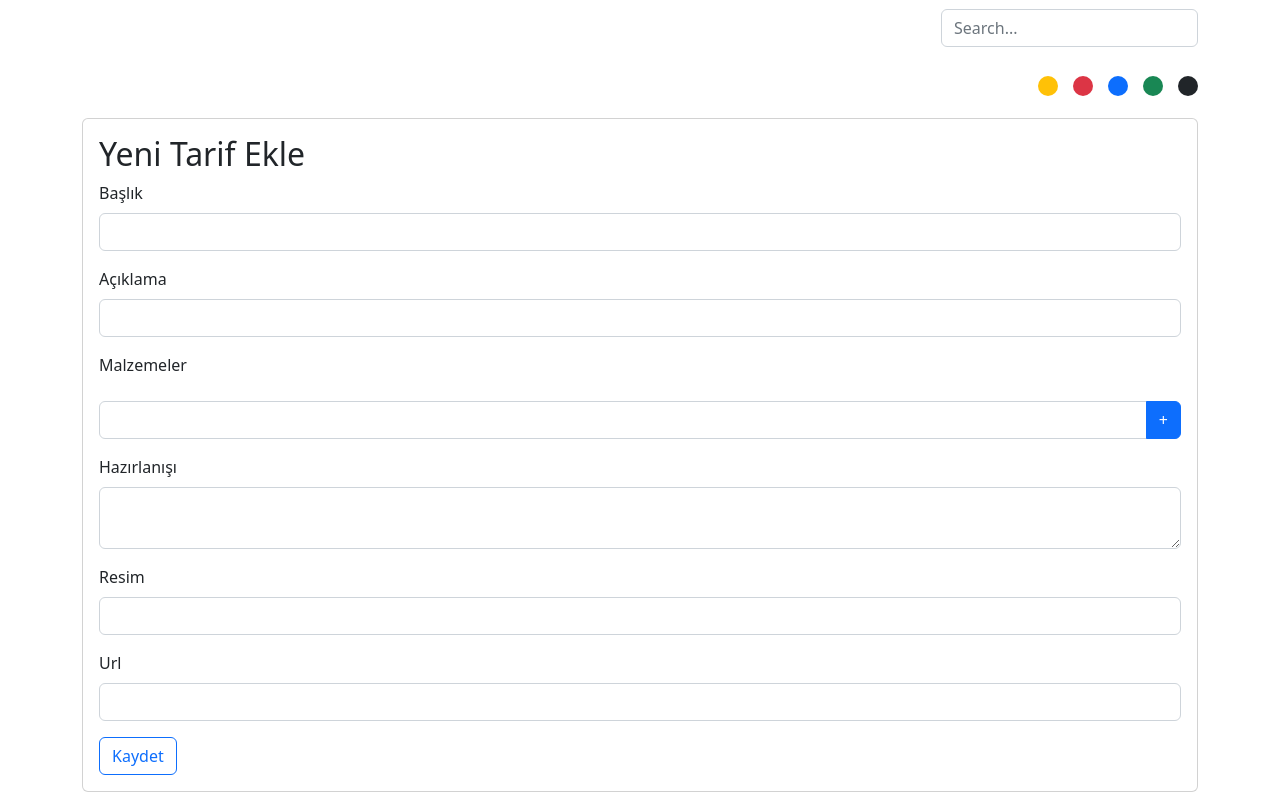
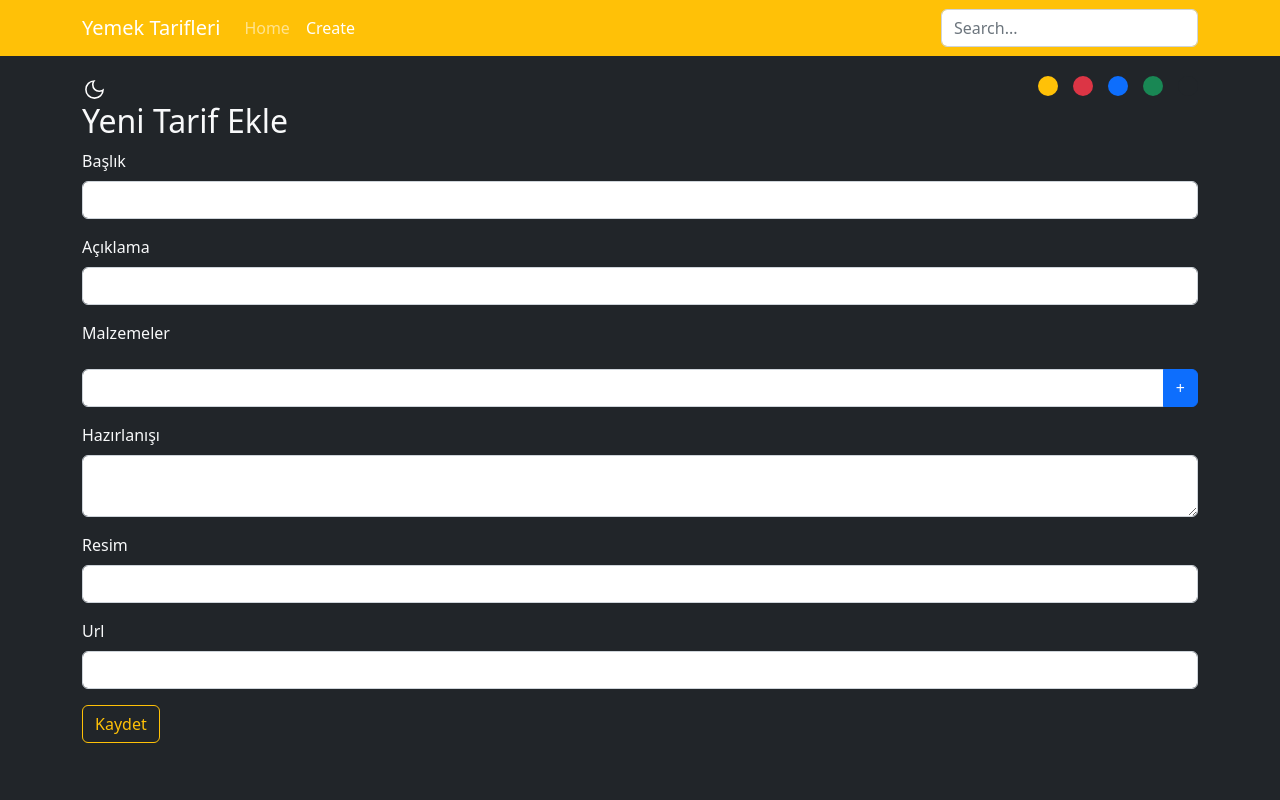
Before and after one commit to Emrehanoglu/ReactV2, a React (Create React App) app in the folder yemek-tarifleri/: page /create in a window 1280 px wide. Built offline with nearby package versions, Linux system fonts and the light colour scheme.

Commit message:
Yemek Tarifleri Uygulaması #17

```diff
--- a/yemek-tarifleri/src/components/ProductCard.js
+++ b/yemek-tarifleri/src/components/ProductCard.js
@@ -4,15 +4,15 @@ import { Link } from 'react-router-dom'
 import { ThemeContext } from '../contexts/ThemeContext'
 
 function ProductCard({tarif}) {
-  const { color } = useContext(ThemeContext)
+  const { color, mode } = useContext(ThemeContext)
   return (
     <div className='col-3 mb-3'>
-        <div className="card">
+        <div className={`card border-${mode === "dark" ? "light" : "dark"}`}>
             <img src={`img/${tarif.resim}`} className="card-img-top" alt={tarif.baslik} />
             <div className="card-body">
-            <h5 className="card-title">{tarif.baslik}</h5>
-            <p className="aciklama">{tarif.aciklama}</p>
-            <Link to={`/tarifler/${tarif.id}`} className={`btn btn-${color}`}>Tarifi incele...</Link>
+              <h5 className="card-title">{tarif.baslik}</h5>
+              <p className="aciklama">{tarif.aciklama}</p>
+              <Link to={`/tarifler/${tarif.id}`} className={`btn btn-${color}`}>Tarifi incele...</Link>
             </div>
         </div>
     </div>
--- a/yemek-tarifleri/src/components/ThemeSelector.css
+++ b/yemek-tarifleri/src/components/ThemeSelector.css
@@ -12,3 +12,13 @@
     cursor: pointer;
     margin-left: 15px;
 }
+
+.mode-toggle{
+    margin-right: auto; /* elemanı sağdan sola doğru iter */
+}
+
+.mode-toggle img{
+    width: 25px;
+    height: 25px;
+    cursor: pointer;
+}
--- a/yemek-tarifleri/src/components/ThemeSelector.js
+++ b/yemek-tarifleri/src/components/ThemeSelector.js
@@ -1,14 +1,26 @@
 import { useContext } from "react"
 import './ThemeSelector.css'
 import { ThemeContext } from "../contexts/ThemeContext"
-
+import lightIcon from '../assets/light.svg'
+import darkIcon from '../assets/dark.svg'
 
 export const themeColors = ["warning","danger","primary","success","dark"]
 
 export default function ThemeSelector(){
-    const {changeColor} = useContext(ThemeContext)
+    const {changeColor, changeMode, mode} = useContext(ThemeContext)
+
+    const toggleMode = () => {
+        changeMode(mode === "dark" ? "light" : "dark")
+        /* ThemeContext içerisinden gelen mode bilgisi dark ise light yap,
+        light ise dark yap */
+    }
+
     return(
         <div className="container theme-selector">
+            <div className="mode-toggle">
+                <img src={mode === "dark" ? darkIcon : lightIcon} alt="dark light mode"
+                onClick={toggleMode} />
+            </div>
             <div className="theme-links">
                 {
                     themeColors.map(color => (
--- a/yemek-tarifleri/src/contexts/ThemeContext.js
+++ b/yemek-tarifleri/src/contexts/ThemeContext.js
@@ -6,7 +6,10 @@ export const ThemeContext = createContext()
 export function ThemeProvider({children}){
     /* const [color, setColor] = useState('success') */
 
-    const [state, dispatch] = useReducer(themeReducer)
+    const [state, dispatch] = useReducer(themeReducer, {
+        color: 'warning',
+        mode: 'dark'
+    })
 
     const changeColor = (value) => {
         /* setColor(value) */
--- /dev/null
+++ b/yemek-tarifleri/src/layouts/MainLayout.css
@@ -0,0 +1,3 @@
+.main {
+    height: 100vh; /* tema rengi sayfayı olduğu gibi kaplayacak */
+}
--- a/yemek-tarifleri/src/layouts/MainLayout.js
+++ b/yemek-tarifleri/src/layouts/MainLayout.js
@@ -1,17 +1,20 @@
-import React from 'react'
+import React, { useContext } from 'react'
 import Navbar from '../components/Navbar'
 import { Outlet } from 'react-router-dom'
 import ThemeSelector from '../components/ThemeSelector'
+import { ThemeContext } from '../contexts/ThemeContext'
+import './MainLayout.css'
 
 function MainLayout() {
+  const {mode} = useContext(ThemeContext)
   return (
-    <>
+    <div className={`main bg-${mode}`}>
         <Navbar /> {/* sabit kısım. */}
         <ThemeSelector />
         <div className="container">
             <Outlet /> {/* alt componentlerin geleceği değişken kısım. */}
         </div>
-    </>
+    </div>
   )
 }
 
--- a/yemek-tarifleri/src/pages/create/Create.js
+++ b/yemek-tarifleri/src/pages/create/Create.js
@@ -1,7 +1,8 @@
-import React, { useEffect, useRef, useState } from 'react'
+import React, { useContext, useEffect, useRef, useState } from 'react'
 import "./Create.css"
 import useFetch from '../../hooks/useFetch'
 import { useNavigate } from 'react-router-dom'
+import { ThemeContext } from '../../contexts/ThemeContext'
 
 function Create() {
   const [baslik, setBaslik] = useState('')
@@ -13,7 +14,7 @@ function Create() {
   const [malzemeler, setMalzemeler] = useState([])
   const malzemeInput = useRef(null) /* malzeme inputu üzerinde işlemler yapabilmek için */
   const navigate = useNavigate()
-
+  const {color, mode} = useContext(ThemeContext)
   const {postData, data} = useFetch('http://localhost:3000/tarifler',"POST")
 
   const handleSubmit = (e) => {
@@ -39,8 +40,7 @@ function Create() {
   }
 
   return (
-    <div className="card mt-3">
-      <div className="card-body">
+    <div className={`text-${mode === "dark" ? "light" : "dark"}`}>
       <h2>Yeni Tarif Ekle</h2>
       <form onSubmit={handleSubmit}>
         <div className="mb-3">
@@ -72,9 +72,8 @@ function Create() {
           <label htmlFor="url" className='form-label'>Url</label>
           <input type="text" name="url" id="url" className='form-control' onChange={(e) => setUrl(e.target.value)} />
         </div>
-          <button type="submit" className='btn btn-outline-primary'>Kaydet</button>
+        <button type="submit" className={`btn btn-outline-${color}`}>Kaydet</button>
       </form>
-      </div>
     </div>
   )
 }
--- a/yemek-tarifleri/src/pages/details/Details.js
+++ b/yemek-tarifleri/src/pages/details/Details.js
@@ -1,7 +1,8 @@
-import React from 'react'
+import React, { useContext } from 'react'
 import "./Details.css"
 import { useParams } from 'react-router-dom'
 import useFetch from '../../hooks/useFetch'
+import { ThemeContext } from '../../contexts/ThemeContext'
 
 function Details() {
   const { id } = useParams()
@@ -10,8 +11,9 @@ function Details() {
   const url = 'http://localhost:3000/tarifler/' + id */
 
   const {data : tarif, isLoading, error} = useFetch('http://localhost:3000/tarifler/' + id)
-
+  const {color, mode} = useContext(ThemeContext)
   return (
+    <div className={`text-${mode === "dark" ? "light" : "dark"}`}>
       <div className="row mt-3">
         {isLoading && <div className="alert alert-warning">Yükleniyor...</div>}
         {error && <div className="alert alert-danger">{error}</div>}
@@ -36,12 +38,13 @@ function Details() {
               </div>
               <div className="col-12 mt-3">
                 <p>{tarif.hazirlanisi}</p>
-              <a href={tarif.url} className='btn btn-outline-success'>Tarifi İncele</a>
+                <a href={tarif.url} className={`btn btn-outline-${color}`}>Tarifi İncele</a>
               </div>
             </>
           )
         }
       </div>
+    </div>
   )
 }
 
--- a/yemek-tarifleri/src/pages/search/Search.js
+++ b/yemek-tarifleri/src/pages/search/Search.js
@@ -1,8 +1,9 @@
-import React from 'react'
+import React, { useContext } from 'react'
 import "./Search.css"
 import {useSearchParams} from "react-router-dom"
 import useFetch from '../../hooks/useFetch'
 import ProductCard from '../../components/ProductCard'
+import { ThemeContext } from '../../contexts/ThemeContext'
 
 function Search() {
   const [searchParams] = useSearchParams()
@@ -11,10 +12,12 @@ function Search() {
   const url = 'http://localhost:3000/tarifler?q=' + query;
 
   const { data:tarifler, isLoading, error} = useFetch(url)
-
+  const { mode} = useContext(ThemeContext)
   return (
     <div className="row mt-3">
-      <h2>Aranan kelime : "{query}"</h2>
+      <h2 className={`text-${mode==="dark" ? "light" : "dark"}`}>
+        Aranan kelime : "{query}"
+      </h2>
       <hr />
       {isLoading && <div className='alert alert-warning'>Yükleniyor...</div>}
       {error && <div className='alert alert-danger'>{error}</div>}
```
Also changed, not shown: yemek-tarifleri/src/assets/dark.svg (added), yemek-tarifleri/src/assets/light.svg (added). Lines whose indentation alone changed are shown as unchanged.
